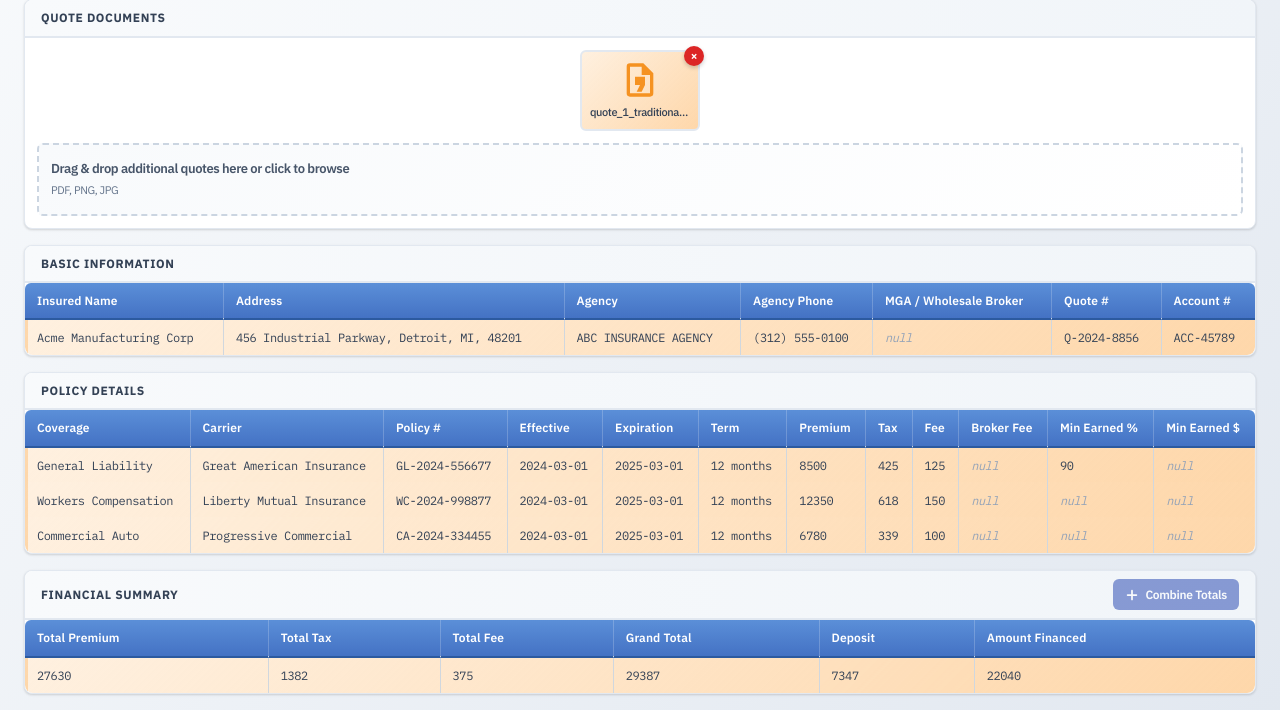
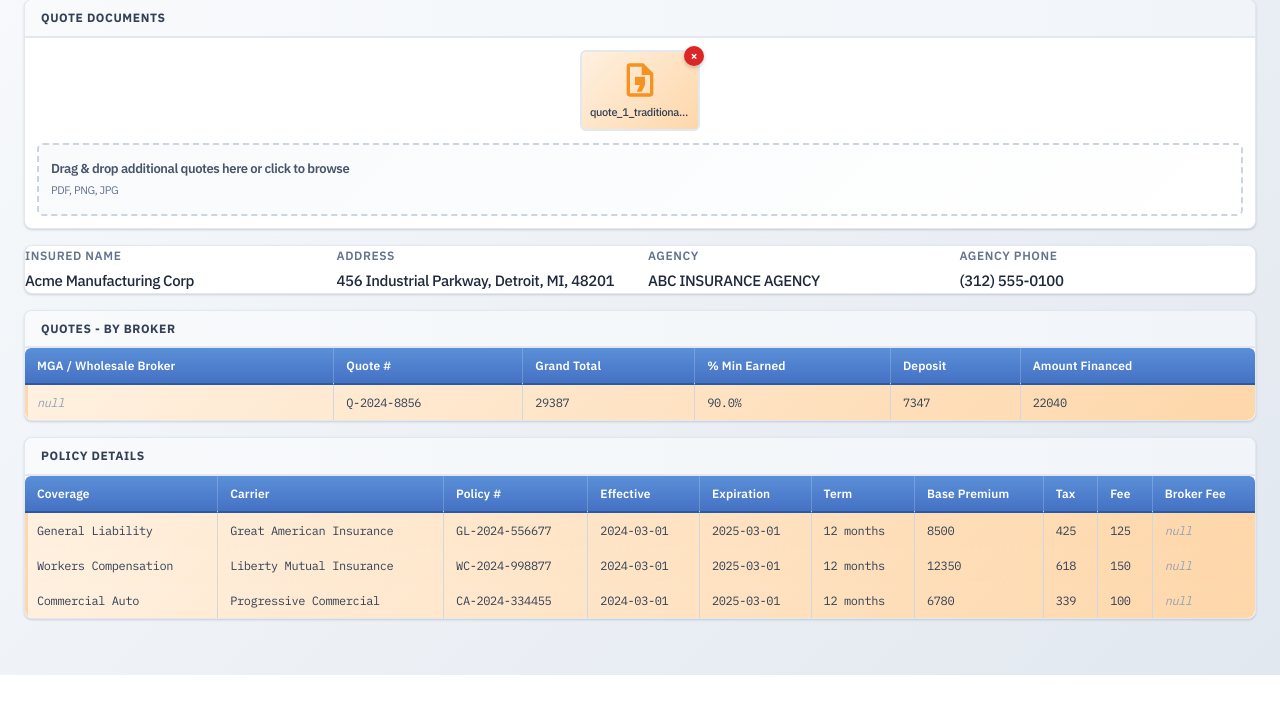
Before and after one commit to chrisbouy/RiskRunway, a Flask app: page /submission/1 in a window 1280 px wide. Shown: the part 125-835 px from the top of the page. After the commit the page ends 800 px from the top, so only its background shows below. Run offline with Flask 3, Linux system fonts and the light colour scheme; the visitor is signed in with stand-in values (Sample User, id 1); data comes from the database, SQL or seed files in the repository; both versions use the stored data as it was after the commit; some libraries are stand-ins or nearby versions.

Commit message:
3 _1 uitabledisplay_makingnewbranch

```diff
--- a/app/templates/submission.html
+++ b/app/templates/submission.html
@@ -213,6 +213,27 @@
             padding: 0;
         }
 
+        /* Basic Info Labels */
+        .info-label-group {
+            display: flex;
+            flex-direction: column;
+            gap: 0.25rem;
+        }
+
+        .info-label-title {
+            font-size: 0.75rem;
+            font-weight: var(--font-weight-semibold);
+            color: var(--color-neutral-500);
+            text-transform: uppercase;
+            letter-spacing: 0.05em;
+        }
+
+        .info-label-value {
+            font-size: 0.938rem;
+            font-weight: var(--font-weight-medium);
+            color: var(--text-primary);
+        }
+
         /* Excel-inspired professional tables */
         table {
             width: 100%;
@@ -545,23 +566,7 @@
             box-shadow: 0 4px 6px -1px rgba(0, 0, 0, 0.1);
         }
 
-        #combineTotalsBtn {
-            background: var(--color-primary);
-            color: white;
-            font-size: 0.75rem;
-            padding: 0.375rem 0.75rem;
-        }
-
-        #combineTotalsBtn:hover:not(:disabled) {
-            background: var(--color-primary-dark);
-            transform: translateY(-1px);
-            box-shadow: 0 4px 6px -1px rgba(0, 0, 0, 0.1);
-        }
-
-        #combineTotalsBtn:disabled {
-            opacity: 0.5;
-            cursor: not-allowed;
-        }
+
 
         #reportBugBtn {
             background: var(--color-danger);
@@ -895,64 +900,49 @@
 
         <!-- Results Display -->
         <div id="result" style="display: grid; gap: 1rem;">
-            <!-- Basic Info Table -->
-            <div id="basicInfoTable" class="card">
+            <!-- Basic Information Labels -->
+            <div id="basicInfoLabels" class="card">
+
+
+                    <div id="basicInfoContent" style="display: grid; grid-template-columns: repeat(auto-fit, minmax(250px, 1fr)); gap: 1rem;">
+                        <!-- Basic info will be populated here as labels -->
+                    </div>
+
+            </div>
+
+            <!-- Table 1: Quotes by Broker -->
+            <div id="quotesByBrokerTable" class="card">
                 <div class="card-header">
-                    <h2 class="card-title">Basic Information</h2>
+                    <h2 class="card-title">Quotes - by Broker</h2>
                 </div>
                 <div class="table-wrapper">
                     <table>
                         <thead>
-                            <tr id="basicInfoHeader">
-                                <!-- Basic info headers will be populated here -->
+                            <tr id="quotesByBrokerHeader">
+                                <!-- Quote by broker headers will be populated here -->
                             </tr>
                         </thead>
-                        <tbody id="basicInfoBody">
-                            <!-- Basic info data will be populated here -->
+                        <tbody id="quotesByBrokerBody">
+                            <!-- Quote by broker data will be populated here -->
                         </tbody>
                     </table>
                 </div>
             </div>
 
-            <!-- Quotes Table -->
-            <div id="quotesTable" class="card">
+            <!-- Table 2: Policy Details -->
+            <div id="policyDetailsTable" class="card">
                 <div class="card-header">
                     <h2 class="card-title">Policy Details</h2>
                 </div>
                 <div class="table-wrapper">
                     <table>
                         <thead>
-                            <tr id="quotesHeader">
-                                <!-- Quote headers will be populated here -->
+                            <tr id="policyDetailsHeader">
+                                <!-- Policy details headers will be populated here -->
                             </tr>
                         </thead>
-                        <tbody id="quotesBody">
-                            <!-- Quote data will be populated here -->
-                        </tbody>
-                    </table>
-                </div>
-            </div>
-
-            <!-- Totals Table -->
-            <div id="totalsTable" class="card">
-                <div class="card-header">
-                    <h2 class="card-title">Financial Summary</h2>
-                    <button id="combineTotalsBtn" style="display: none;">
-                        <svg width="14" height="14" viewBox="0 0 16 16" fill="none" xmlns="http://www.w3.org/2000/svg">
-                            <path d="M8 3V13M3 8H13" stroke="currentColor" stroke-width="2" stroke-linecap="round"/>
-                        </svg>
-                        Combine Totals
-                    </button>
-                </div>
-                <div class="table-wrapper">
-                    <table>
-                        <thead>
-                            <tr id="totalsHeader">
-                                <!-- Totals headers will be populated here -->
-                            </tr>
-                        </thead>
-                        <tbody id="totalsBody">
-                            <!-- Totals data will be populated here -->
+                        <tbody id="policyDetailsBody">
+                            <!-- Policy details data will be populated here -->
                         </tbody>
                     </table>
                 </div>
@@ -1468,13 +1458,12 @@
         }
 
         function displayResults(results) {
-            // Clear all tables
-            document.getElementById('basicInfoHeader').innerHTML = '';
-            document.getElementById('basicInfoBody').innerHTML = '';
-            document.getElementById('quotesHeader').innerHTML = '';
-            document.getElementById('quotesBody').innerHTML = '';
-            document.getElementById('totalsHeader').innerHTML = '';
-            document.getElementById('totalsBody').innerHTML = '';
+            // Clear all content areas
+            document.getElementById('basicInfoContent').innerHTML = '';
+            document.getElementById('quotesByBrokerHeader').innerHTML = '';
+            document.getElementById('quotesByBrokerBody').innerHTML = '';
+            document.getElementById('policyDetailsHeader').innerHTML = '';
+            document.getElementById('policyDetailsBody').innerHTML = '';
 
             // Collect all data for tables
             let allPDFInfo = [];
@@ -1545,78 +1534,128 @@
                 }
             });
 
-            populateBasicInfoTable(allPDFInfo);
-            populateQuotesTable(allQuotes);
-            populateTotalsTable(allPDFInfo);
-        }
-
-        function populateBasicInfoTable(allPDFInfo) {
-            const header = document.getElementById('basicInfoHeader');
-            const tbody = document.getElementById('basicInfoBody');
+            populateBasicInfoLabels(allPDFInfo);
+            populateQuotesByBrokerTable(allPDFInfo);
+            populatePolicyDetailsTable(allQuotes);
+        }
+
+        function populateBasicInfoLabels(allPDFInfo) {
+            const container = document.getElementById('basicInfoContent');
 
             if (allPDFInfo.length === 0) return;
 
-            // Create headers only once
-            const headerFields = [
-                'Insured Name',
-                'Address',
-                'Agency',
-                'Agency Phone',
-                'MGA / Wholesale Broker',
-                'Quote #',
-                'Account #'
+            // Get data from first quote (since basic info should be the same across quotes)
+            const data = allPDFInfo[0].data;
+
+            const fields = [
+                {
+                    label: 'Insured Name',
+                    value: data.insured?.name || 'N/A'
+                },
+                {
+                    label: 'Address',
+                    value: (() => {
+                        if (data.insured?.address) {
+                            const addr = data.insured.address;
+                            const parts = [addr.street, addr.city, addr.state, addr.zip].filter(p => p);
+                            return parts.length > 0 ? parts.join(', ') : 'N/A';
+                        }
+                        return 'N/A';
+                    })()
+                },
+                {
+                    label: 'Agency',
+                    value: data.retail_agent?.name || 'N/A'
+                },
+                {
+                    label: 'Agency Phone',
+                    value: data.retail_agent?.phone || 'N/A'
+                }
             ];
 
-            headerFields.forEach(label => {
+            fields.forEach(field => {
+                const labelGroup = document.createElement('div');
+                labelGroup.className = 'info-label-group';
+
+                const labelTitle = document.createElement('div');
+                labelTitle.className = 'info-label-title';
+                labelTitle.textContent = field.label;
+
+                const labelValue = document.createElement('div');
+                labelValue.className = 'info-label-value';
+                labelValue.textContent = field.value;
+                labelValue.style.cursor = 'pointer';
+                labelValue.onclick = () => copyToClipboard(field.value, labelValue);
+
+                labelGroup.appendChild(labelTitle);
+                labelGroup.appendChild(labelValue);
+                container.appendChild(labelGroup);
+            });
+        }
+
+        function populateQuotesByBrokerTable(allPDFInfo) {
+            const header = document.getElementById('quotesByBrokerHeader');
+            const tbody = document.getElementById('quotesByBrokerBody');
+
+            if (allPDFInfo.length === 0) return;
+
+            // Create headers
+            const headers = ['MGA / Wholesale Broker', 'Quote #', 'Grand Total', '% Min Earned', 'Deposit', 'Amount Financed'];
+            headers.forEach(headerText => {
                 const th = document.createElement('th');
-                th.textContent = label;
+                th.textContent = headerText;
                 header.appendChild(th);
             });
 
-            // Create a row for each PDF
+            // Create a row for each quote/PDF
             allPDFInfo.forEach((PDFInfo) => {
                 const data = PDFInfo.data;
                 const quoteIndex = PDFInfo.quoteIndex;
-
-                const fields = [
-                    { label: 'Insured Name', value: data.insured?.name || null },
-                    { label: 'Address', value: (() => {
-                        if (data.insured?.address) {
-                            const addr = data.insured.address;
-                            const parts = [addr.street, addr.city, addr.state, addr.zip].filter(p => p);
-                            return parts.length > 0 ? parts.join(', ') : null;
-                        }
-                        return null;
-                    })() },
-                    { label: 'Agency', value: data.retail_agent?.name || null },
-                    { label: 'Agency Phone', value: data.retail_agent?.phone || null },
-                    { label: 'General Agent / Wholesale Broker', value: data.general_agent_or_wholesale_broker?.name || null },
-                    { label: 'Quote #', value: data.quote_number || null },
-                    { label: 'Account #', value: data.account_number || null }
+                const totals = data.totals;
+
+                const row = document.createElement('tr');
+                const colorClass = `quote-color-${quoteIndex % 8}`;
+                row.className = colorClass;
+
+                // Calculate min earned percentage (average across all policies if multiple)
+                let minEarnedPercent = null;
+                if (data.policies && Array.isArray(data.policies) && data.policies.length > 0) {
+                    const percentages = data.policies
+                        .map(p => p.minimum_earned_percent)
+                        .filter(p => p !== null && p !== undefined);
+                    if (percentages.length > 0) {
+                        const avg = percentages.reduce((a, b) => parseFloat(a) + parseFloat(b), 0) / percentages.length;
+                        minEarnedPercent = avg.toFixed(1) + '%';
+                    }
+                }
+
+                const values = [
+                    data.general_agent_or_wholesale_broker?.name || null,
+                    data.quote_number || null,
+                    totals?.grand_total || null,
+                    minEarnedPercent,
+                    data.financing?.down_payment || null,
+                    data.financing?.amount_financed || null
                 ];
 
-                const dataRow = document.createElement('tr');
-                const colorClass = `quote-color-${quoteIndex % 8}`;
-                dataRow.className = colorClass;
-
-                fields.forEach(field => {
+                values.forEach((value) => {
                     const td = document.createElement('td');
-                    const value = field.value || 'null';
-                    td.innerHTML = `<span class="field-value">${value === 'null' ? '<span class="text-gray-400">null</span>' : value}</span>`;
-                    td.onclick = () => copyToClipboard(value, td);
-                    dataRow.appendChild(td);
+                    const cellValue = value || 'null';
+                    td.innerHTML = `<span class="field-value">${cellValue === 'null' ? '<span class="text-gray-400">null</span>' : cellValue}</span>`;
+                    td.onclick = () => copyToClipboard(cellValue, td);
+                    row.appendChild(td);
                 });
 
-                tbody.appendChild(dataRow);
+                tbody.appendChild(row);
             });
         }
 
-        function populateQuotesTable(quotes) {
-            const header = document.getElementById('quotesHeader');
-            const tbody = document.getElementById('quotesBody');
+        function populatePolicyDetailsTable(quotes) {
+            const header = document.getElementById('policyDetailsHeader');
+            const tbody = document.getElementById('policyDetailsBody');
 
             // Create headers
-            const headers = ['Coverage', 'Carrier', 'Policy #', 'Effective', 'Expiration', 'Term', 'Premium', 'Tax', 'Fee', 'Broker Fee', 'Min Earned %', 'Min Earned $'];
+            const headers = ['Coverage', 'Carrier', 'Policy #', 'Effective', 'Expiration', 'Term', 'Base Premium', 'Tax', 'Fee', 'Broker Fee'];
             headers.forEach(headerText => {
                 const th = document.createElement('th');
                 th.textContent = headerText;
@@ -1639,9 +1678,7 @@
                     quote.premium,
                     quote.tax,
                     quote.fee,
-                    quote.brokerFee,
-                    quote.minEarnedPercent,
-                    quote.minEarnedAmount
+                    quote.brokerFee
                 ];
 
                 values.forEach((value, index) => {
@@ -1656,153 +1693,7 @@
             });
         }
 
-        function populateTotalsTable(allPDFInfo) {
-            const header = document.getElementById('totalsHeader');
-            const tbody = document.getElementById('totalsBody');
-
-            if (allPDFInfo.length === 0) return;
-
-            // Create headers
-            const totalFields = ['Total Premium', 'Total Tax', 'Total Fee', 'Grand Total', 'Deposit', 'Amount Financed'];
-
-            totalFields.forEach(fieldLabel => {
-                const th = document.createElement('th');
-                th.textContent = fieldLabel;
-                header.appendChild(th);
-            });
-
-            // Create a row for each PDF
-            allPDFInfo.forEach((PDFInfo) => {
-                const data = PDFInfo.data;
-                const quoteIndex = PDFInfo.quoteIndex;
-                const totals = data.totals;
-
-                const dataRow = document.createElement('tr');
-                const colorClass = `quote-color-${quoteIndex % 8}`;
-                dataRow.className = colorClass;
-
-                totalFields.forEach(fieldLabel => {
-                    const td = document.createElement('td');
-
-                    let value = null;
-                    const fieldMap = {
-                        'Total Premium': 'total_premium',
-                        'Total Tax': 'total_tax',
-                        'Total Fee': 'total_fee',
-                        'Grand Total': 'grand_total',
-                        'Deposit': 'down_payment',
-                        'Amount Financed': 'amount_financed'
-                    };
-
-                    const fieldName = fieldMap[fieldLabel];
-
-                    if (fieldName === 'down_payment' || fieldName === 'amount_financed') {
-                        if (data.financing) {
-                            value = data.financing[fieldName] || null;
-                        }
-                    } else if (fieldName && totals) {
-                        value = totals[fieldName] || null;
-                    }
-
-                    const cellValue = value !== null ? value : 'null';
-                    td.innerHTML = `<span class="field-value">${cellValue === 'null' ? '<span class="text-gray-400">null</span>' : cellValue}</span>`;
-                    td.onclick = () => copyToClipboard(cellValue, td);
-                    dataRow.appendChild(td);
-                });
-
-                tbody.appendChild(dataRow);
-            });
-
-            // Update combine button state
-            updateCombineTotalsButton();
-        }
-
-        function updateCombineTotalsButton() {
-            const tbody = document.getElementById('totalsBody');
-            const combineBtn = document.getElementById('combineTotalsBtn');
-            const rowCount = tbody.querySelectorAll('tr').length;
-
-            if (rowCount > 1) {
-                combineBtn.style.display = 'inline-flex';
-                combineBtn.disabled = false;
-            } else if (rowCount === 1) {
-                combineBtn.style.display = 'inline-flex';
-                combineBtn.disabled = true;
-            } else {
-                combineBtn.style.display = 'none';
-            }
-        }
-
-        function combineTotals() {
-            const tbody = document.getElementById('totalsBody');
-            const rows = tbody.querySelectorAll('tr');
-
-            if (rows.length <= 1) return;
-
-            const totalFields = ['Total Premium', 'Total Tax', 'Total Fee', 'Grand Total', 'Deposit', 'Amount Financed'];
-            const combinedValues = {};
-
-            // Initialize combined values
-            totalFields.forEach(field => {
-                combinedValues[field] = 0;
-            });
-
-            // Sum up all values from all rows
-            rows.forEach(row => {
-                const cells = row.querySelectorAll('td');
-                cells.forEach((cell, index) => {
-                    const fieldLabel = totalFields[index];
-                    const valueSpan = cell.querySelector('.field-value');
-                    if (valueSpan) {
-                        const textContent = valueSpan.textContent.trim();
-                        // Skip null values and extract numeric value
-                        if (textContent !== 'null') {
-                            // Remove currency symbols, commas, and extract number
-                            const numericValue = parseFloat(textContent.replace(/[$,]/g, ''));
-                            if (!isNaN(numericValue)) {
-                                combinedValues[fieldLabel] += numericValue;
-                            }
-                        }
-                    }
-                });
-            });
-
-            // Clear the table body
-            tbody.innerHTML = '';
-
-            // Create a single combined row
-            const combinedRow = document.createElement('tr');
-            combinedRow.className = 'quote-color-0'; // Use first color
-
-            totalFields.forEach(fieldLabel => {
-                const td = document.createElement('td');
-                const value = combinedValues[fieldLabel];
-
-                // Format the value (preserve original format if it was currency)
-                let formattedValue;
-                if (value === 0) {
-                    formattedValue = 'null';
-                } else {
-                    // Check if original values had $ sign by looking at first row
-                    formattedValue = value.toFixed(2);
-                    // Add $ if it looks like currency
-                    if (fieldLabel.includes('Premium') || fieldLabel.includes('Tax') ||
-                        fieldLabel.includes('Fee') || fieldLabel.includes('Total') ||
-                        fieldLabel.includes('Deposit') || fieldLabel.includes('Financed')) {
-                        formattedValue = '$' + formattedValue;
-                    }
-                }
-
-                td.innerHTML = `<span class="field-value">${formattedValue === 'null' ? '<span class="text-gray-400">null</span>' : formattedValue}</span>`;
-                td.onclick = () => copyToClipboard(formattedValue, td);
-                combinedRow.appendChild(td);
-            });
-
-            tbody.appendChild(combinedRow);
-
-            // Update button state
-            updateCombineTotalsButton();
-        }
+
 
         // Track original status
         let originalStatus = null;
@@ -1858,10 +1749,7 @@
             window.location.href = '/';
         });
 
-        // Combine totals button handler
-        document.getElementById('combineTotalsBtn').addEventListener('click', function() {
-            combineTotals();
-        });
+
 
         // Report bug handlers
         document.getElementById('reportBugBtn').addEventListener('click', function() {
```
Also changed, not shown: data/ipfs_mapper.db.
